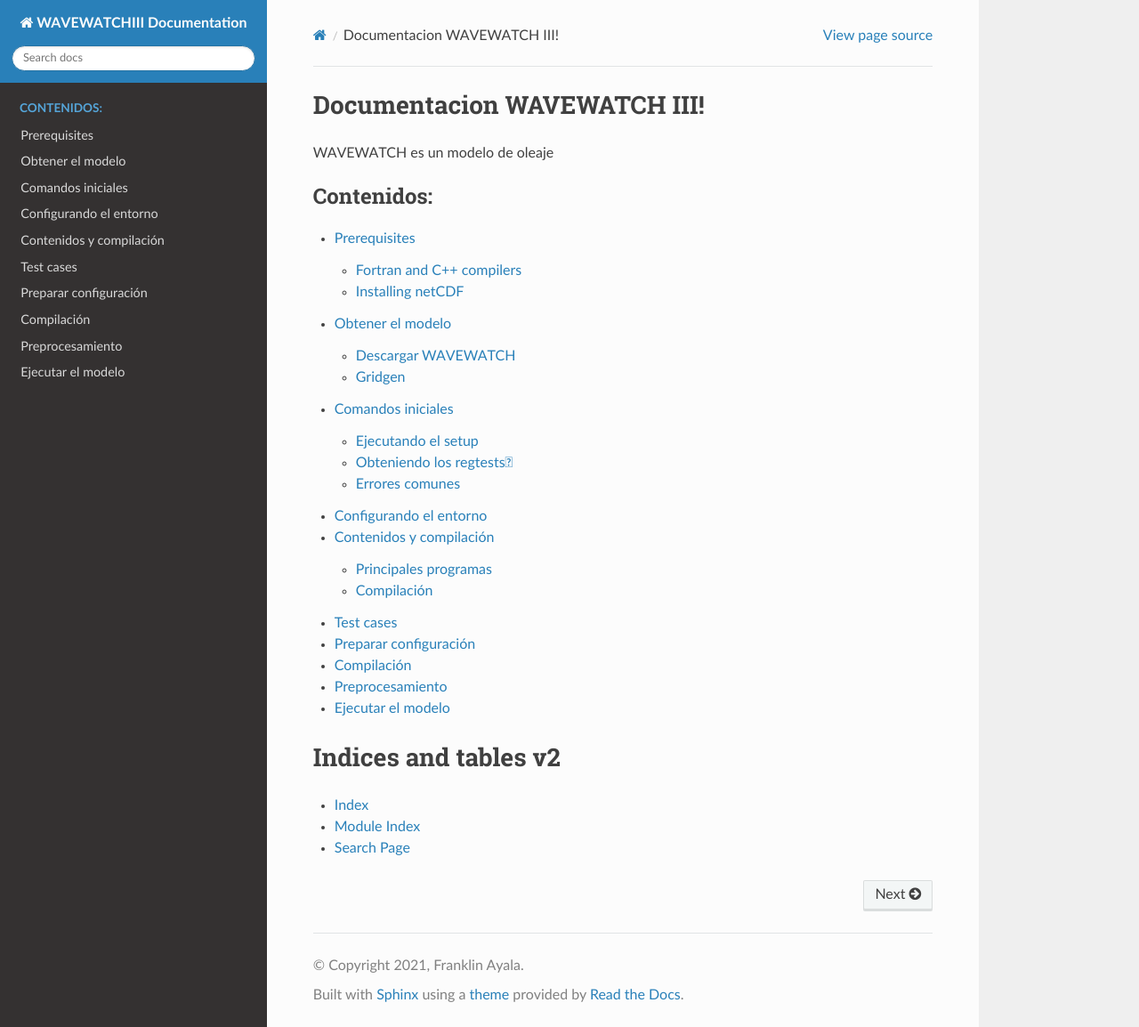
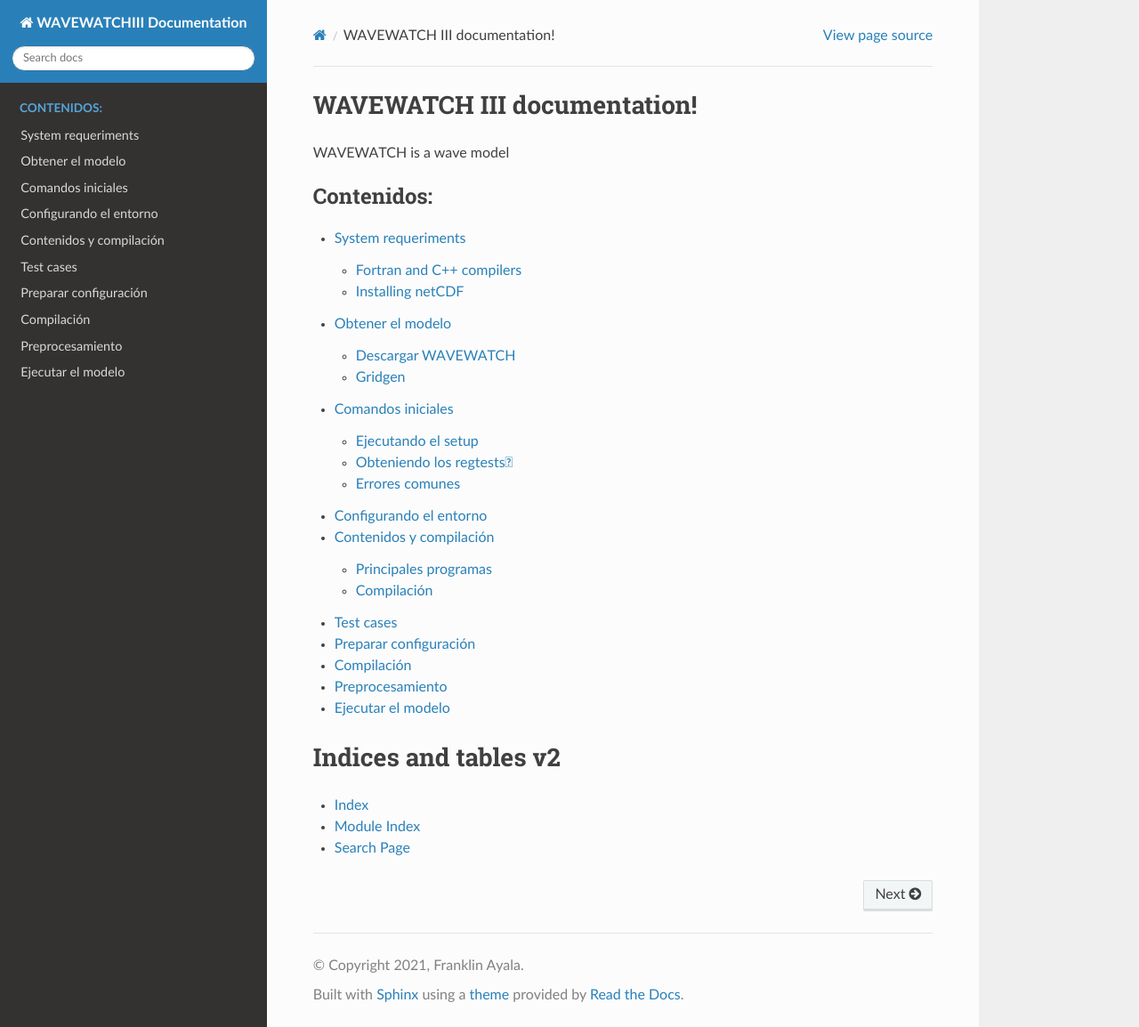
Before and after one commit to FrankAyalaC/WW3_docs, a Sphinx documentation site: the page built from source/index.rst, in a window 1280 px wide and 1154 px high. Shown: the whole window at 89% size. Built offline with Sphinx 7.4.7 and the Read the Docs theme 2.0.0, drawn with Linux system fonts in a browser that asks for light colours.

Commit message:
Test commit

```diff
--- a/source/index.rst
+++ b/source/index.rst
@@ -3,10 +3,10 @@
    You can adapt this file completely to your liking, but it should at least
    contain the root `toctree` directive.
 
-Documentacion WAVEWATCH III!
+WAVEWATCH III documentation!
 =======================================================
 
-WAVEWATCH es un modelo de oleaje
+WAVEWATCH is a wave model
 
 
 .. toctree::
--- a/source/prereq.rst
+++ b/source/prereq.rst
@@ -1,5 +1,5 @@
-Prerequisites
-=============
+System requeriments
+===================
 
 * Fortran compiler on linux
 * C++ compiler on Linux
```
